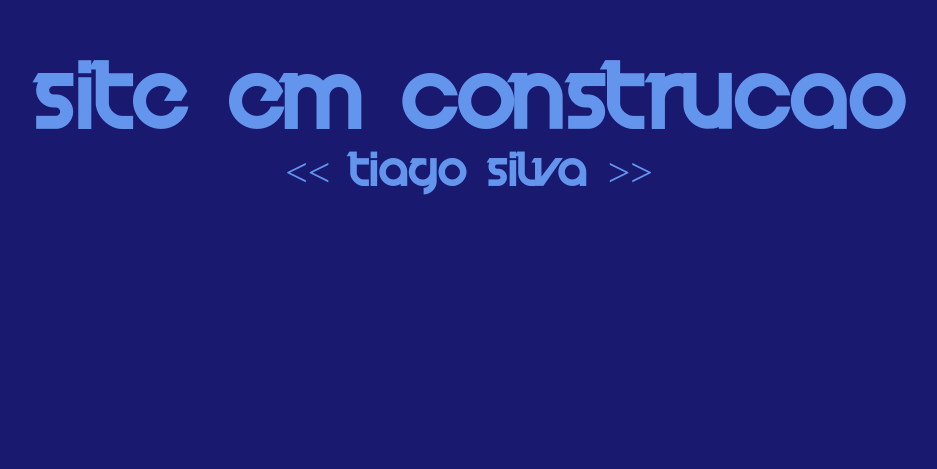
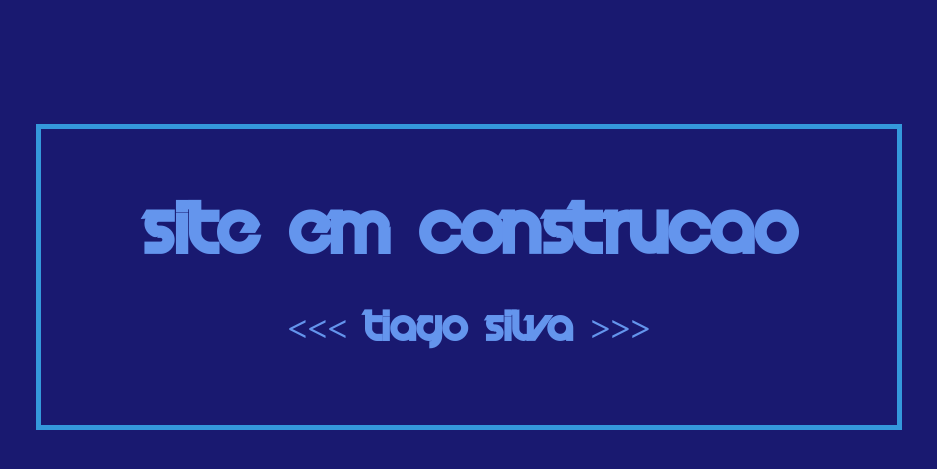
Before and after one commit to tiagocsilva/tiagocsilva.github.io, a plain HTML site: page index.html in a window 1280 px wide. Shown: the part 123-592 px from the top of the page, without its empty margins (171-1108 px from the left). Drawn offline with Linux system fonts and the light colour scheme.

Commit message:
Atualização do site

```diff
--- a/index.html
+++ b/index.html
@@ -6,15 +6,11 @@
 	<link rel="stylesheet" type="text/css" href="style.css">
 </head>
 <body>
-
-	<main>
-		<section>
-			SITE EM CONSTRUCAO
-		</section>
-		<footer>
-			<< Tiago Silva >>
-		</footer>
-	</main>
-
+	<div id="principal">
+		<div id="content">
+			<h1>SITE EM CONSTRUCAO</h1>
+			<h3><<< Tiago Silva >>></h3>
+		</div>
+	</div>
 </body>
 </html>
--- a/style.css
+++ b/style.css
@@ -3,32 +3,35 @@
     src: url(velocity-font.ttf);
 }
 
-body {
+html,body {
 	margin: 0 0 0 0;
 	width: 100%;
 	height: 100%;
+	min-height: 100%;
 	background-color: #191970;
 }
 
-header {
-	width: 100%;
-	color: #6495ED;
-	font-family: velocity;
-}
-
-section {
+#principal {
+	height: 100%;
+	min-height: 100%;
 	color: #6495ED;
 	font-family: velocity;;
-	text-align: center;
-	font-size: 80px;
-	margin-top: 15%;
+	font-size: 30px;
+	display: -webkit-flex;
+    display: flex;
+    -webkit-align-items: center;
+    align-items: center;
+    -webkit-justify-content: center;
+    justify-content: center;
 
 }
 
-footer {
-	text-align: center;
-	color: #6495ED;
-	font-family: velocity;
-	font-size: 40px;
 
+#content {
+	 border: solid 5px #3498db;
+	 text-align: center;
+	 padding-top: 40px;
+	 padding-bottom: 40px;
+	 padding-right: 100px;
+	 padding-left: 100px;
 }
```
